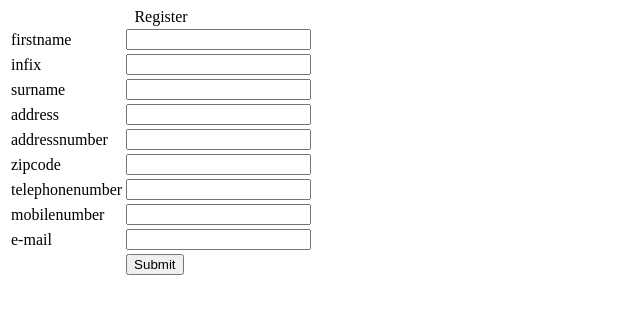
After one commit to BIGStrawberry/FotoSjaak, a PHP site: page /register.php in a window 1280 px wide. The commit adds this page. Shown: the top 314 px of the page, without its empty margins (0-640 px from the left). Run offline with PHP 8.4, Linux system fonts and the light colour scheme.

Commit message:
Register.php, forumulier gemaakt en LoginClass uitgebreidmet emailaddress_exists methode

```diff
--- /dev/null
+++ b/register.php
@@ -0,0 +1,84 @@
+<?php
+if ( isset($_POST['submit'] ))
+{
+	//Geef het pad op naar het bestand; LoginClass.php
+	require_once('class/LoginClass.php');
+	//Kijkt in de tabel login of het gegeven e-mailaddres al bestaat.
+	if ( LoginClass::email_exists($_POST['e-mail'] ))
+	{
+		//Meld dat het emailadress al in gebruik is en dat er een ander gekozen moet worden.
+		echo "Het ingevulde emailadres is al in gebruik.<br />
+			  kies een ander emailadres. U word doorgestuurd naar<br />
+			  de registratiepagina.";
+		header( "refresh:4;url=register.php" );
+	}
+	else
+	{
+		//Schrijf alle gegevens naar de database
+		//en verstuur een e-mail met activatie link
+		echo "record niet gevonden";
+
+	}
+
+	}
+
+?>
+
+<form action='register.php' method='post'>
+	<table>
+		<caption> Register </caption>
+		<tr>
+			<td> firstname </td>
+			<th> <input type = 'text' name 'firstname' /> </td>
+		</tr>
+
+		<tr>
+			<td> infix </td>
+			<th> <input type = 'text' name 'infix' /> </td>
+		</tr>
+
+		<tr>
+			<td> surname </td>
+			<th> <input type = 'text' name 'surname' /> </td>
+		</tr>
+
+		<tr>
+			<td> address </td>
+			<th> <input type = 'text' name 'address' /> </td>
+		</tr>
+
+		<tr>
+			<td> addressnumber </td>
+			<th> <input type = 'text' name 'addressnumber' /> </td>
+		</tr>
+
+		<tr>
+			<td> zipcode </td>
+			<th> <input type = 'text' name 'zipcode' /> </td>
+		</tr>
+
+		<tr>
+			<td> telephonenumber </td>
+			<th> <input type = 'text' name 'telephonenumber' /> </td>
+		</tr>
+
+		<tr>
+			<td> mobilenumber </td>
+			<th> <input type = 'text' name 'mobilenumber' /> </td>
+		</tr>
+
+		<tr>
+			<td> e-mail </td>
+			<td> <input type='text' name='e-mail' /> </td>
+
+		<tr>
+			<td>&nbsp;</td>
+			<td> <input type = 'submit' name='submit' /> </td>
+	</table>
+
+
+</form>
+
+<?php
+
+?>
```
Also changed, not shown: class/LoginClass.php (+38 -7 lines), index.php (+6 -12 lines).
